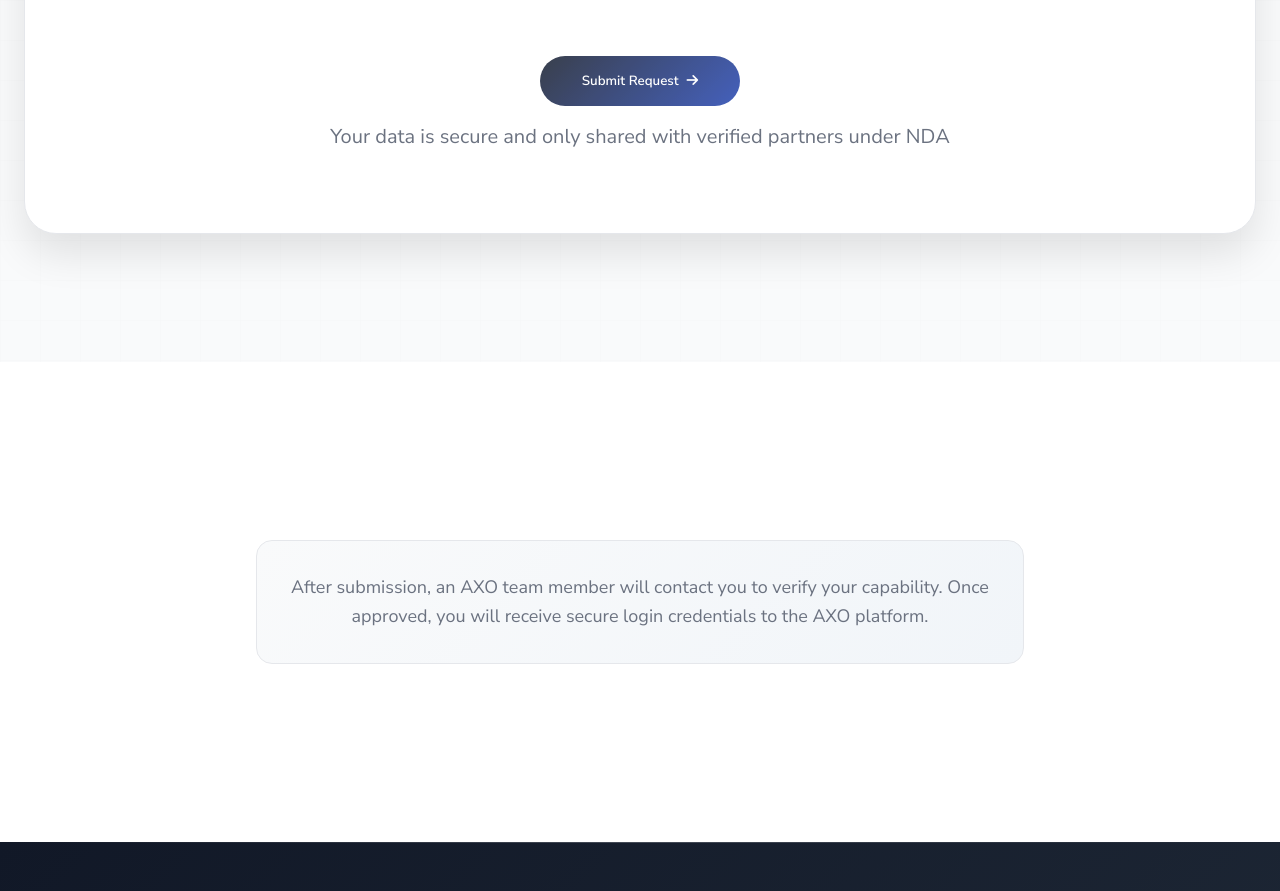
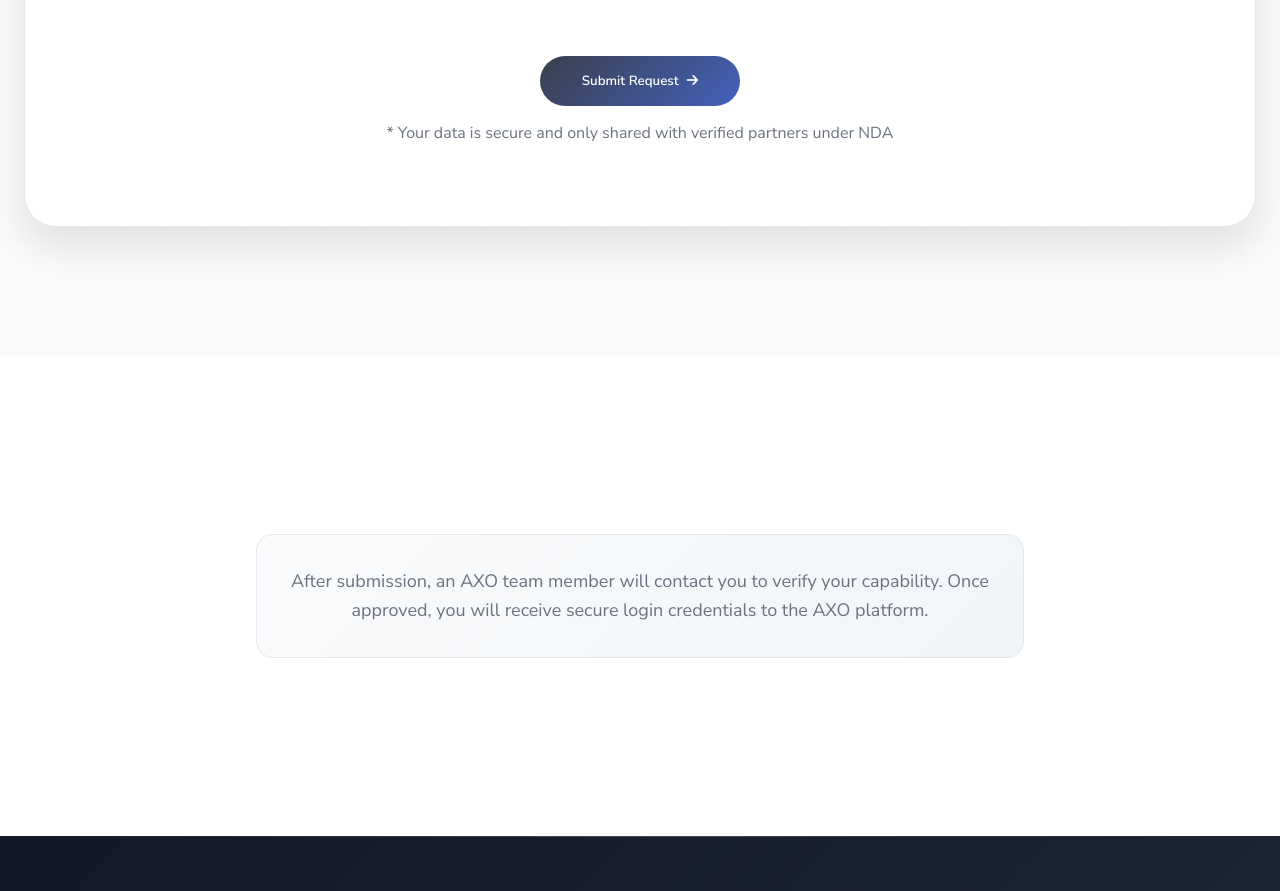
Before and after one commit to rahul230199/Rahul-Abi-code, a plain HTML site: page Networkpage.html in a window 1280 px wide. Shown: the part 4920-5811 px from the top of the page. Drawn offline with Linux system fonts and the light colour scheme.

Commit message:
favicon and revereted index

```diff
--- a/Networkpage.html
+++ b/Networkpage.html
@@ -6,7 +6,7 @@
     <title>Network Access - AXO Networks</title>
     <link rel="stylesheet" href="https://cdnjs.cloudflare.com/ajax/libs/font-awesome/6.4.0/css/all.min.css">
     <link href="https://fonts.googleapis.com/css2?family=Nunito+Sans:ital,wght@0,200;0,300;0,400;0,600;0,700;0,800;0,900;1,400&display=swap" rel="stylesheet">
-    <link rel="icon" href="assets/1000055723.jpeg" type="image/png">
+    <link rel="icon" href="assests/1000055723.jpg" type="image/png">
     <style>
         /* ========== UPDATED TO MATCH PART DISCOVERY STYLES ========== */
         * {
@@ -945,7 +945,7 @@
             transform: translateY(-2px);
         }
         .form-para{
-            font-size: 1.25rem;
+            font-size: 1rem;
             color: var(--dark-grey);
             display: flex;
             justify-content: center;
@@ -1618,7 +1618,7 @@
                             </button>
 
                         </div>
-                        <p class="form-para">Your data is secure and only shared with verified partners under NDA</p>
+                        <p class="form-para">* Your data is secure and only shared with verified partners under NDA</p>
                     </form>
                 </div>
             </div>
```
Also changed, not shown: about.html (+1 -1 lines), blog.html (+1 -1 lines), careers.html (+1 -1 lines), contact.html (+1 -1 lines), finance.html (+1 -1 lines), index.html (+2 -2 lines), partdiscovery.html (+1 -1 lines), assests/1000055723.jpg (added).
